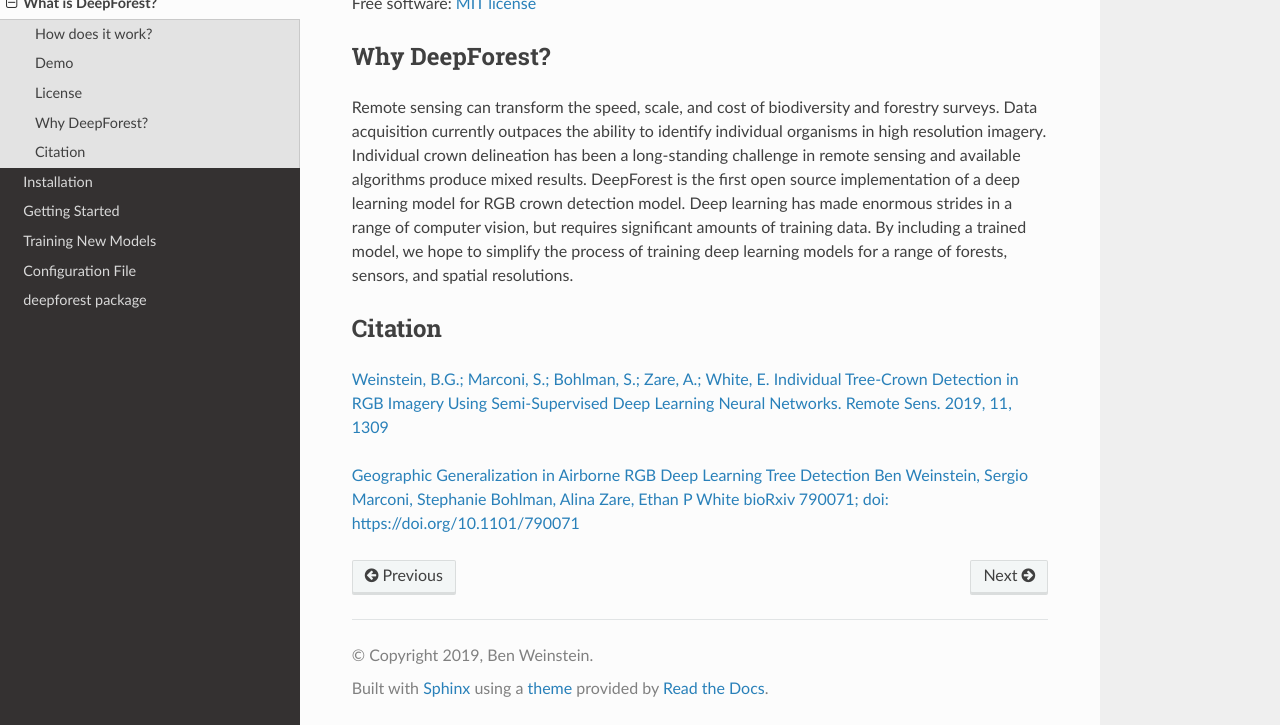
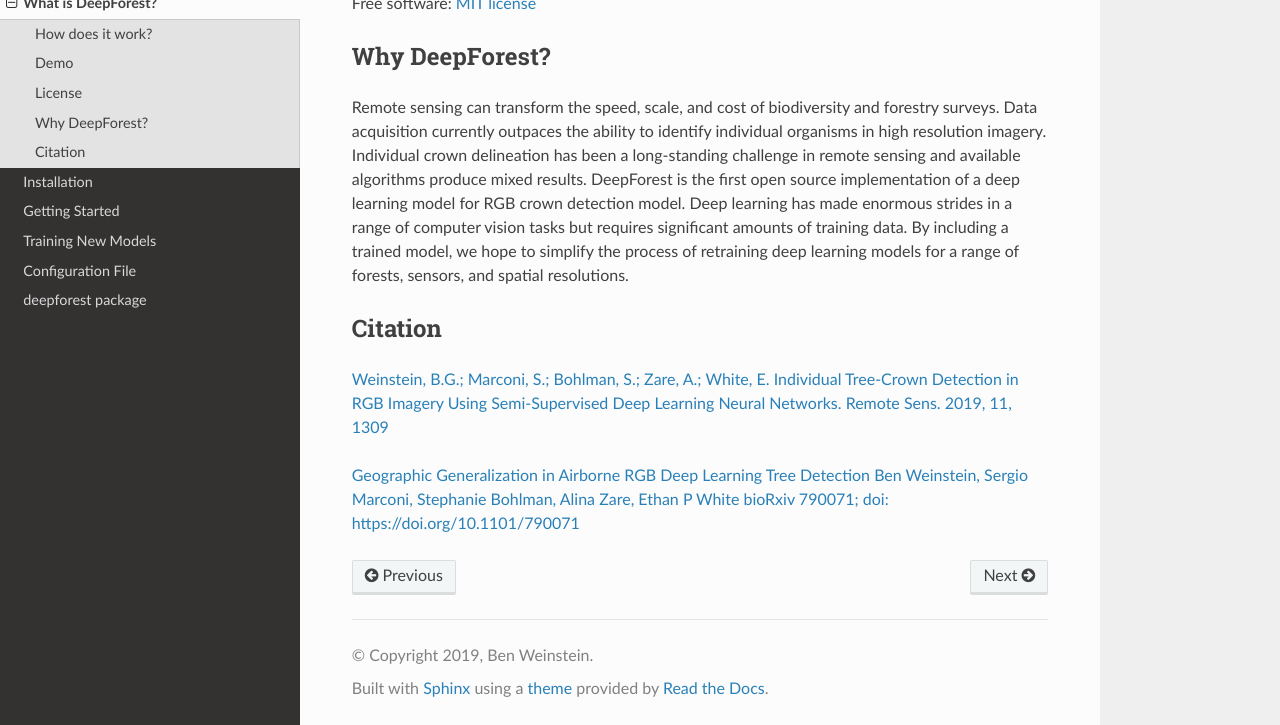
Before and after one commit to weecology/DeepForest, a Sphinx documentation site: the page built from docs/landing.md, in a window 1280 px wide and 900 px high, scrolled down 749 px, cut to the strip 175-900 px from the top of the window. Built offline with Sphinx 7.4.7 and the Read the Docs theme 2.0.0, drawn with Linux system fonts in a browser that asks for light colours; pages that are not in the unit, such as notebooks, are missing from menus.

```diff
--- a/docs/landing.md
+++ b/docs/landing.md
@@ -8,14 +8,14 @@
 DeepForest uses deep learning object detection networks to predict bounding boxes corresponding to individual trees in RGB imagery. DeepForest is built on a fork of the [keras-retinanet](https://github.com/fizyr/keras-retinanet) package and designed to make training models for tree detection simpler.
 
 ## Demo
-http://tree.westus.cloudapp.azure.com/shiny/
+[http://tree.westus.cloudapp.azure.com/shiny/](http://tree.westus.cloudapp.azure.com/shiny/)
 
 ## License
 Free software: [MIT license](https://github.com/weecology/DeepForest/blob/master/LICENSE)
 
 ## Why DeepForest?
 
-Remote sensing can transform the speed, scale, and cost of biodiversity and forestry surveys. Data acquisition currently outpaces the ability to identify individual organisms in high resolution imagery. Individual crown delineation has been a long-standing challenge in remote sensing and available algorithms produce mixed results. DeepForest is the first open source implementation of a deep learning model for RGB crown detection model. Deep learning has made enormous strides in a range of computer vision, but requires significant amounts of training data. By including a trained model, we hope to simplify the process of training deep learning models for a range of forests, sensors, and spatial resolutions.
+Remote sensing can transform the speed, scale, and cost of biodiversity and forestry surveys. Data acquisition currently outpaces the ability to identify individual organisms in high resolution imagery. Individual crown delineation has been a long-standing challenge in remote sensing and available algorithms produce mixed results. DeepForest is the first open source implementation of a deep learning model for RGB crown detection model. Deep learning has made enormous strides in a range of computer vision tasks but requires significant amounts of training data. By including a trained model, we hope to simplify the process of retraining deep learning models for a range of forests, sensors, and spatial resolutions.
 
 ## Citation
 
```
Also changed, not shown: 1 other file.
